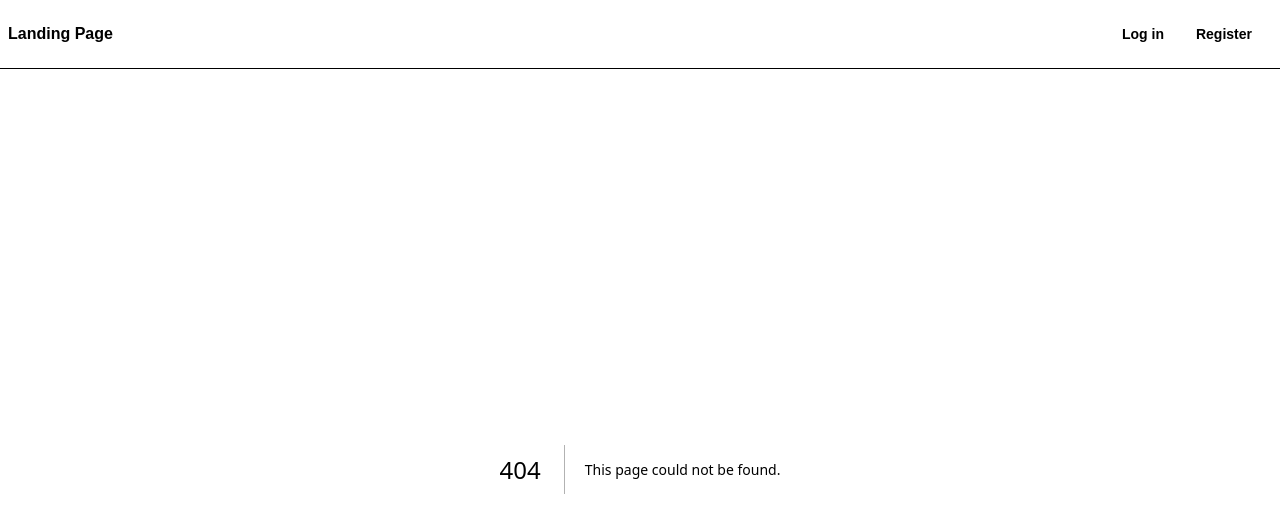
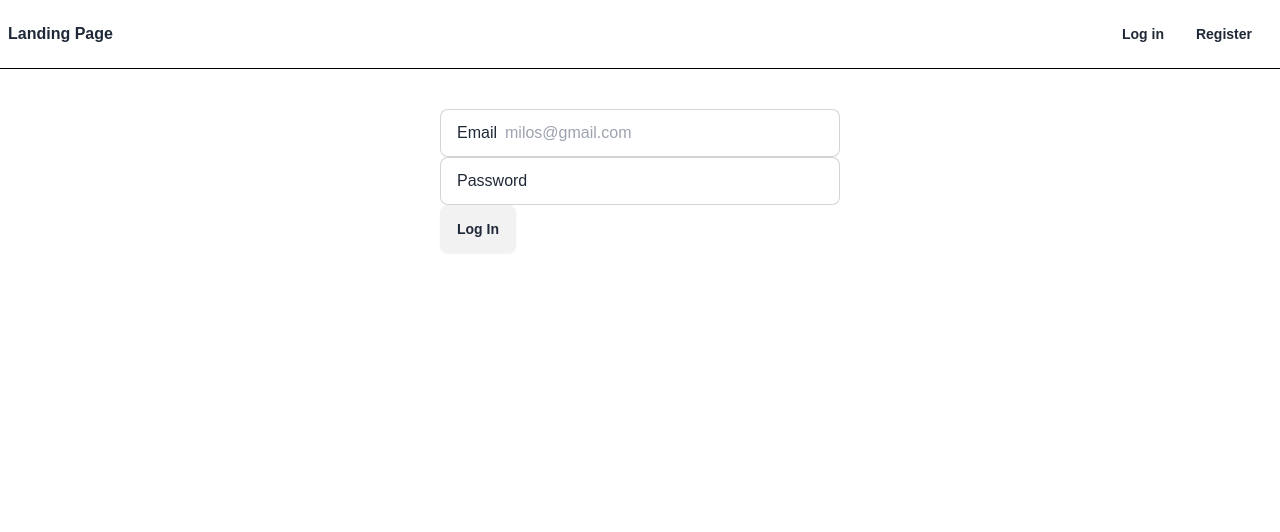
Before and after one commit to Bulardi/dota-league, a Next.js app: page /log-in in a window 1280 px wide. Before the commit this address had no page. Shown: the top 532 px of the page. Built offline with nearby package versions, Linux system fonts and the light colour scheme.

Commit message:
api/register
:)

```diff
--- a/package.json
+++ b/package.json
@@ -9,7 +9,6 @@
     "lint": "next lint"
   },
   "dependencies": {
-    "daisyui": "^4.12.23",
     "next": "15.1.2",
     "react": "^19.0.0",
     "react-dom": "^19.0.0"
@@ -19,6 +18,7 @@
     "@types/node": "^20",
     "@types/react": "^19",
     "@types/react-dom": "^19",
+    "daisyui": "^4.12.23",
     "eslint": "^9",
     "eslint-config-next": "15.1.2",
     "postcss": "^8",
--- /dev/null
+++ b/src/app/api/register/route.tsx
@@ -0,0 +1,7 @@
+import { NextRequest, NextResponse } from 'next/server';
+
+export async function POST(req: NextRequest) {
+  const data = await req.json();
+  console.log(data);  // Logs the form data
+  return NextResponse.json({ message: 'Success', data });
+}
--- a/src/app/components/navbar.tsx
+++ b/src/app/components/navbar.tsx
@@ -2,6 +2,7 @@ import Link from 'next/link'
 
 export default function Navbar() {
   return (
+    <>
     <div className="navbar bg-base-100 border-b border-black">
       <div className="flex-1">
         <Link href={"/"} className='font-bold'>Landing Page</Link>
@@ -9,7 +10,7 @@ export default function Navbar() {
       <div className="flex-none">
         <ul className="menu menu-horizontal px-1">
           <li>
-            <Link href={"#"} className='font-bold'>Log in</Link>
+            <Link href={"/log-in"} className='font-bold'>Log in</Link>
           </li>
           <li>
             <Link href={"/register"} className='font-bold'>Register</Link>
@@ -17,5 +18,7 @@ export default function Navbar() {
         </ul>
       </div>
     </div>
+    </>
+
   )
 }
--- a/src/app/globals.css
+++ b/src/app/globals.css
@@ -16,3 +16,6 @@ body {
   display: grid;
   justify-content: center;
 }
+.container-log-in-width{
+  width: 500px;
+}
--- /dev/null
+++ b/src/app/log-in/page.tsx
@@ -0,0 +1,19 @@
+import React from "react";
+
+export default function Page() {
+  return (
+    <div className="container-register-width flex justify-center mt-10">
+      <div className="container-register">
+        <label className="input input-bordered flex items-center gap-2">
+        Email
+          <input type="email" className="grow" placeholder="milos@gmail.com" />
+        </label>
+        <label className="input input-bordered flex items-center gap-2">
+          Password
+          <input type="password" className="grow" required />
+        </label>
+        <button type='submit' className="btn">Log In</button>
+      </div>
+    </div>
+  )
+}
--- a/src/app/page.tsx
+++ b/src/app/page.tsx
@@ -1,4 +1,4 @@
-import Link from 'next/link'
+
 
 export default function Page() {
   return (
--- a/src/app/register/page.tsx
+++ b/src/app/register/page.tsx
@@ -1,29 +1,69 @@
-import Form from 'next/form'
+'use client'
+import { useState } from "react"
 
 export default function Page() {
+  const [register, setRegister] = useState({
+    name: '',
+    email: '',
+    password: '',
+    repassword: ''
+  })
+
+  const handleChange = (e: React.ChangeEvent<HTMLInputElement>) => {
+    setRegister({
+      ...register,
+      [e.target.name]: e.target.value
+    });
+  };
+
+  const handleSubmit = async (e: React.FormEvent) => {
+    e.preventDefault();
+
+    await fetch('/api/register', {
+      method: 'POST',
+      headers: { 'Content-Type': 'application/json' },
+      body: JSON.stringify(register),
+    });
+  };
   return (
-    <Form action="">
+    <form onSubmit={handleSubmit}>
       <div className="container-register-width flex justify-center mt-10">
         <div className="container-register">
           <label className="input input-bordered flex items-center gap-2">
             Name
-            <input type="text" name='name' className="grow" placeholder="Milos Bulajic" />
+            <input
+              type="text"
+              name='name'
+              value={register.name}
+              onChange={handleChange} placeholder="Milos Bulajic" />
           </label>
           <label className="input input-bordered flex items-center gap-2">
             Email
-            <input type="text" name='email' className="grow" placeholder="milosbulajic@gmail.com" />
+            <input
+              type="email"
+              name='email'
+              value={register.email}
+              onChange={handleChange} placeholder="milosbulajic@gmail.com" />
           </label>
           <label className="input input-bordered flex items-center gap-2">
             Password
-            <input type="password" name='password' className="grow" />
+            <input
+              type="password"
+              name='password'
+              value={register.password}
+              onChange={handleChange} className="grow" />
           </label>
           <label className="input input-bordered flex items-center gap-2">
             Confirm Password
-            <input type="password" name='repassword' className="grow" />
+            <input
+              type="password"
+              name='repassword'
+              value={register.repassword}
+              onChange={handleChange} className="grow" />
           </label>
           <button type='submit' className="btn">Register</button>
         </div>
       </div>
-    </Form>
+    </form>
   )
 }
```
Also changed, not shown: src/app/api/log-in/route.tsx (added), 1 other file (tests, documents, lock files or other folders).
